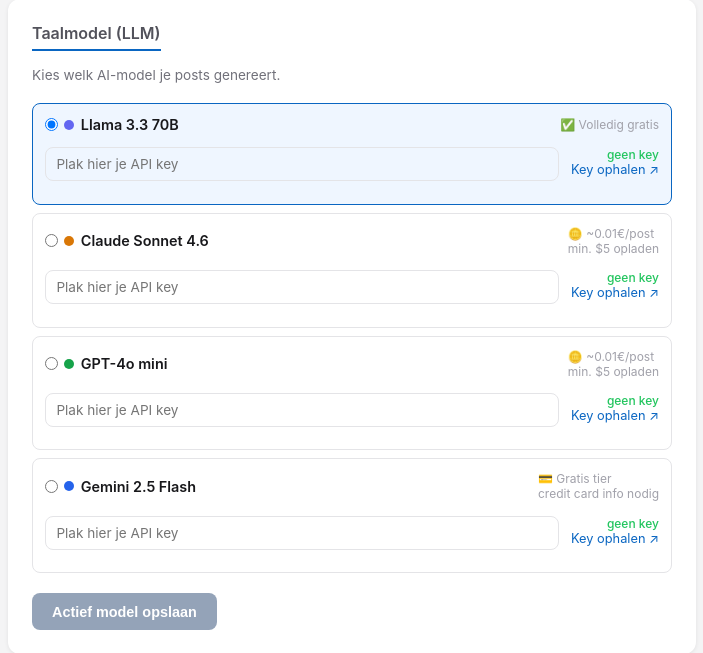
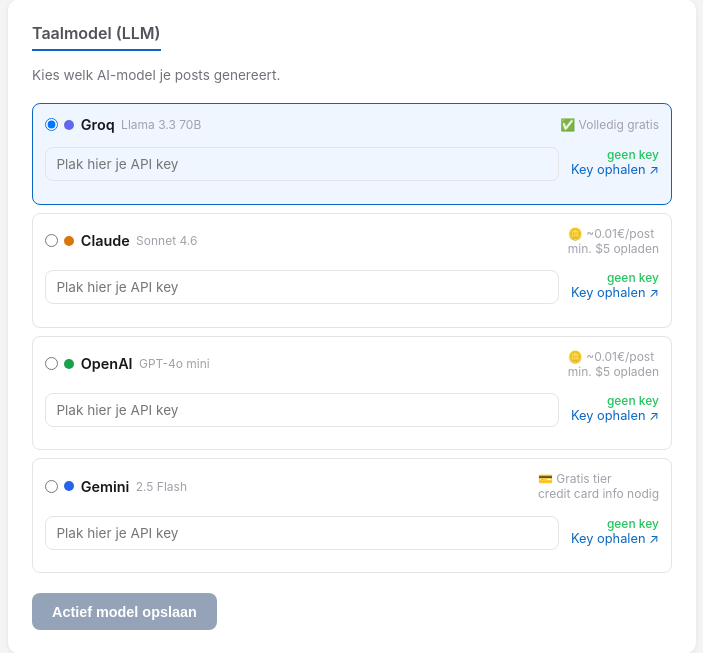
Before and after one commit to johantre/eventsnap, a FastAPI app: page /settings in a window 1280 px wide. Shown: the part 1681-2334 px from the top of the page, without its empty margins (288-991 px from the left). Run offline with FastAPI, Linux system fonts and the light colour scheme; the visitor is signed in with stand-in values (Sample User, id 1); data comes from the database, SQL or seed files in the repository; data that the repository does not hold is empty.

Commit message:
Restore brand name as bold label, model name as sublabel

```diff
--- a/app/server.py
+++ b/app/server.py
@@ -526,13 +526,13 @@ def get_tickets_for_user(user_id: int) -> tuple[list, list]:
 # ---------------------------------------------------------------------------
 
 LLM_OPTIONS = [
-    {"id": "groq",   "label": "Llama 3.3 70B",    "env": "GROQ_API_KEY",
+    {"id": "groq",   "label": "Groq",   "sublabel": "Llama 3.3 70B",    "env": "GROQ_API_KEY",
      "color": "#6366f1", "cost": "free", "cost_tip": "Volledig gratis"},
-    {"id": "claude", "label": "Claude Sonnet 4.6", "env": "ANTHROPIC_API_KEY",
+    {"id": "claude", "label": "Claude", "sublabel": "Sonnet 4.6",        "env": "ANTHROPIC_API_KEY",
      "color": "#d97706", "cost": "coin", "cost_tip": "~0.01€/post · min. $5 opladen"},
-    {"id": "openai", "label": "GPT-4o mini",       "env": "OPENAI_API_KEY",
+    {"id": "openai", "label": "OpenAI", "sublabel": "GPT-4o mini",       "env": "OPENAI_API_KEY",
      "color": "#16a34a", "cost": "coin", "cost_tip": "~0.01€/post · min. $5 opladen"},
-    {"id": "gemini", "label": "Gemini 2.5 Flash",  "env": "GEMINI_API_KEY",
+    {"id": "gemini", "label": "Gemini", "sublabel": "2.5 Flash",         "env": "GEMINI_API_KEY",
      "color": "#2563eb", "cost": "card", "cost_tip": "Gratis tier · credit card info nodig"},
 ]
 
--- a/app/templates/settings.html
+++ b/app/templates/settings.html
@@ -172,7 +172,7 @@
             <input type="radio" name="active_llm" value="{{ llm.id }}"
               {% if active_llm == llm.id %}checked{% elif not active_llm and loop.first %}checked{% endif %}>
             <span class="llm-dot" style="background:{{ llm.color }}"></span>
-            <span class="llm-label">{{ llm.label }}</span>
+            <span class="llm-label">{{ llm.label }}</span><span class="llm-sublabel">{{ llm.sublabel }}</span>
             <span class="cost-line">
               {% if llm.cost == 'free' %}✅{% elif llm.cost == 'coin' %}🪙{% elif llm.cost == 'card' %}💳{% endif %}
               {{ llm.cost_tip | replace('·', '<br>') | safe }}
```
